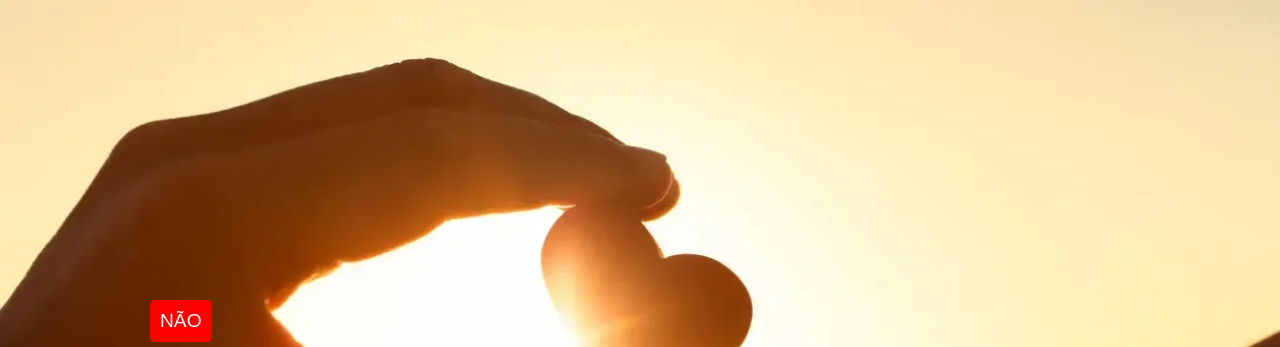
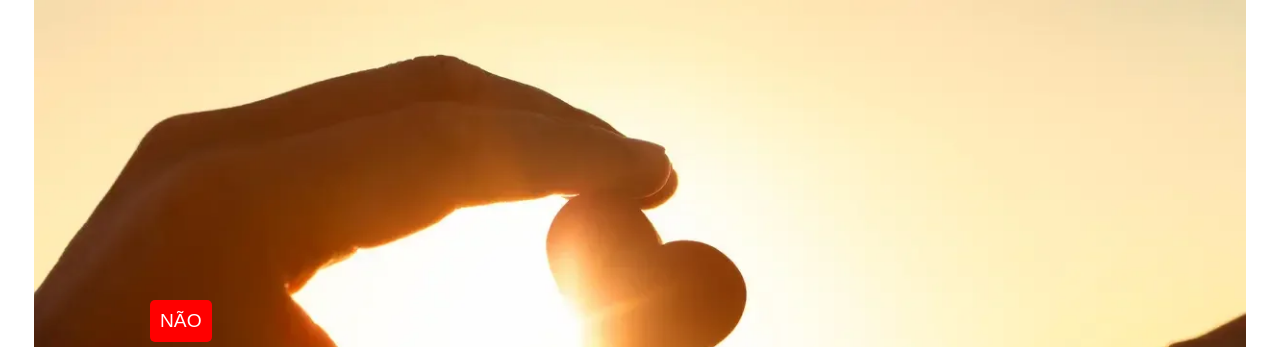
Before and after one commit to brunavillanova/questionario-de-namoro, a plain HTML site: page index.html in a window 1280 px wide. Shown: the top 347 px of the page. Drawn offline with Linux system fonts and the light colour scheme.

Commit message:
questionario

```diff
--- a/index.html
+++ b/index.html
@@ -6,17 +6,20 @@
     <title>Questionário do amor</title>
     <style>
         body {
-            background-image: url('FOTO.webp'); /* Substitua pelo caminho da sua imagem */
-            background-size: cover; /* Faz com que a imagem cubra toda a tela */
+            background-image: url('FOTO.webp');
+            background-size: contain; /* Altera de cover para contain */
+            background-repeat: no-repeat; /* Evita que a imagem repita */
+            background-position: center; /* Centraliza a imagem */
             display: flex;
-            flex-direction: column; /* Alinha em coluna */
-            justify-content: center; /* Centraliza verticalmente */
-            align-items: center; /* Centraliza horizontalmente */
-            height: 100vh; /* Faz o body ocupar a altura total da tela */
+            flex-direction: column;
+            justify-content: center;
+            align-items: center;
+            height: 100vh;
             margin: 0;
-            text-align: center; /* Centraliza o texto */
-            position: relative; /* Permite posicionar o botão "NÃO" em relação a este container */
+            text-align: center;
+            position: relative;
         }
+
 
         h1 {
             color: white; /* Cor do texto da pergunta */
```
